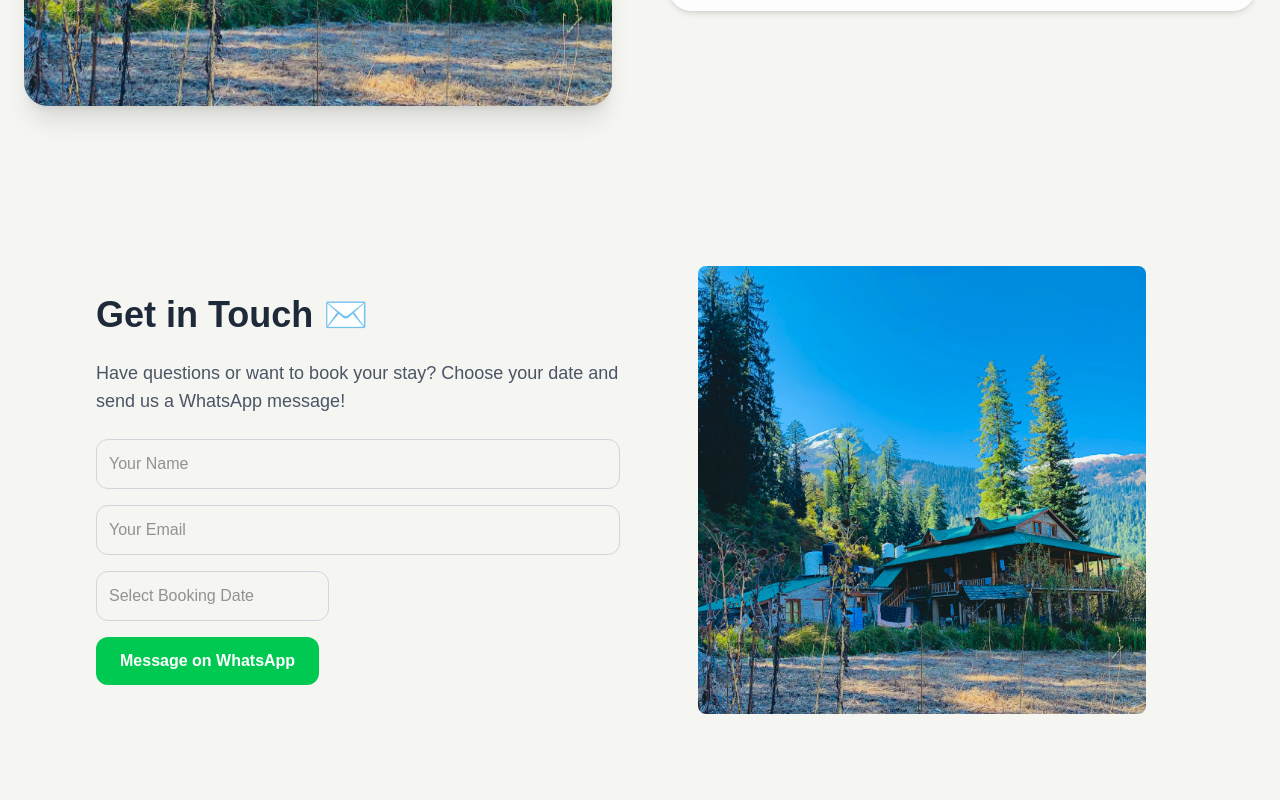
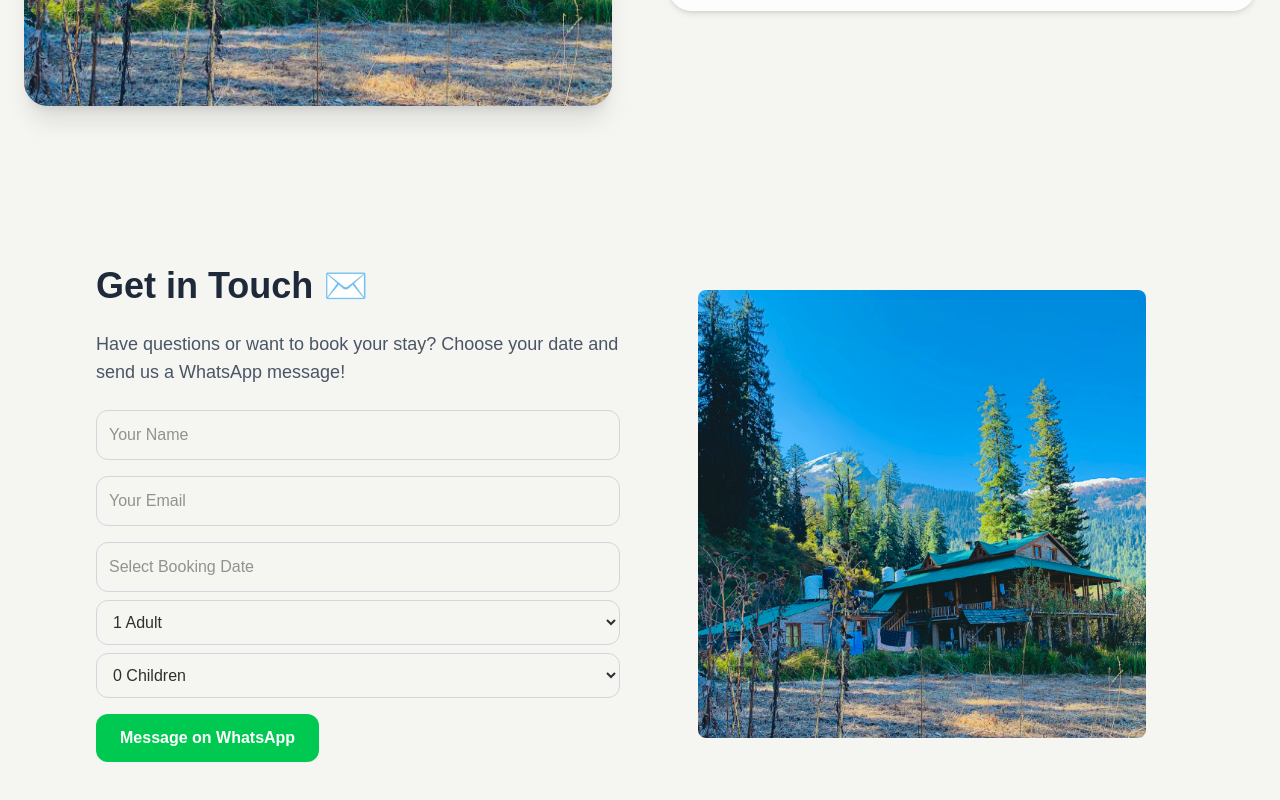
Before and after one commit to rajnish612/Digital-Marketing-Agency, a Next.js app: page / in a window 1280 px wide. Shown: the part 3396-4196 px from the top of the page. Before the commit the page ends 4174 px from the top, so only its background shows below. Built offline with nearby package versions, Linux system fonts and the light colour scheme; a web font is replaced by a local one.

Commit message:
added options to select number of adults and children for homestay booking

```diff
--- a/src/app/components/ContactUs.js
+++ b/src/app/components/ContactUs.js
@@ -8,6 +8,8 @@ const ContactUs = () => {
   const [selectedDate, setSelectedDate] = useState(null);
   const [name, setName] = useState("");
   const [email, setEmail] = useState("");
+  const [adults, setAdults] = useState(1);
+  const [children, setChildren] = useState(0);
   const phoneNumber = "918638232686";
 
   const generateWhatsAppLink = () => {
@@ -16,7 +18,7 @@ const ContactUs = () => {
       email && `(${email})`
     } and i am interested in booking your homestay${
       selectedDate ? ` on ${selectedDate.toLocaleDateString()}` : ""
-    }. Please provide more details.`;
+    } for ${adults} adult(s) and ${children} child(ren). Please provide more details.`;
 
     const encodedMessage = encodeURIComponent(message);
     return `${baseURL}?text=${encodedMessage}`;
@@ -65,7 +67,7 @@ const ContactUs = () => {
             </div>
 
             {/* Date Picker */}
-            <div>
+            <div className="flex flex-col space-y-2">
               <DatePicker
                 selected={selectedDate}
                 onChange={(date) => setSelectedDate(date)}
@@ -73,6 +75,30 @@ const ContactUs = () => {
                 className="w-full p-3 rounded-xl border border-gray-300 focus:outline-none focus:ring-2 focus:ring-orange-400 transition"
                 minDate={new Date()}
               />
+
+              <select
+                value={adults}
+                onChange={(e) => setAdults(Number(e.target.value))}
+                className="w-full p-3 rounded-xl border border-gray-300 focus:outline-none focus:ring-2 focus:ring-orange-400 transition"
+              >
+                {[...Array(6)].map((_, i) => (
+                  <option key={i} value={i + 1}>
+                    {i + 1} Adult{i > 0 ? "s" : ""}
+                  </option>
+                ))}
+              </select>
+
+              <select
+                value={children}
+                onChange={(e) => setChildren(Number(e.target.value))}
+                className="w-full p-3 rounded-xl border border-gray-300 focus:outline-none focus:ring-2 focus:ring-orange-400 transition"
+              >
+                {[...Array(6)].map((_, i) => (
+                  <option key={i} value={i}>
+                    {i} Child{i !== 1 ? "ren" : ""}
+                  </option>
+                ))}
+              </select>
             </div>
 
             <motion.a
```
